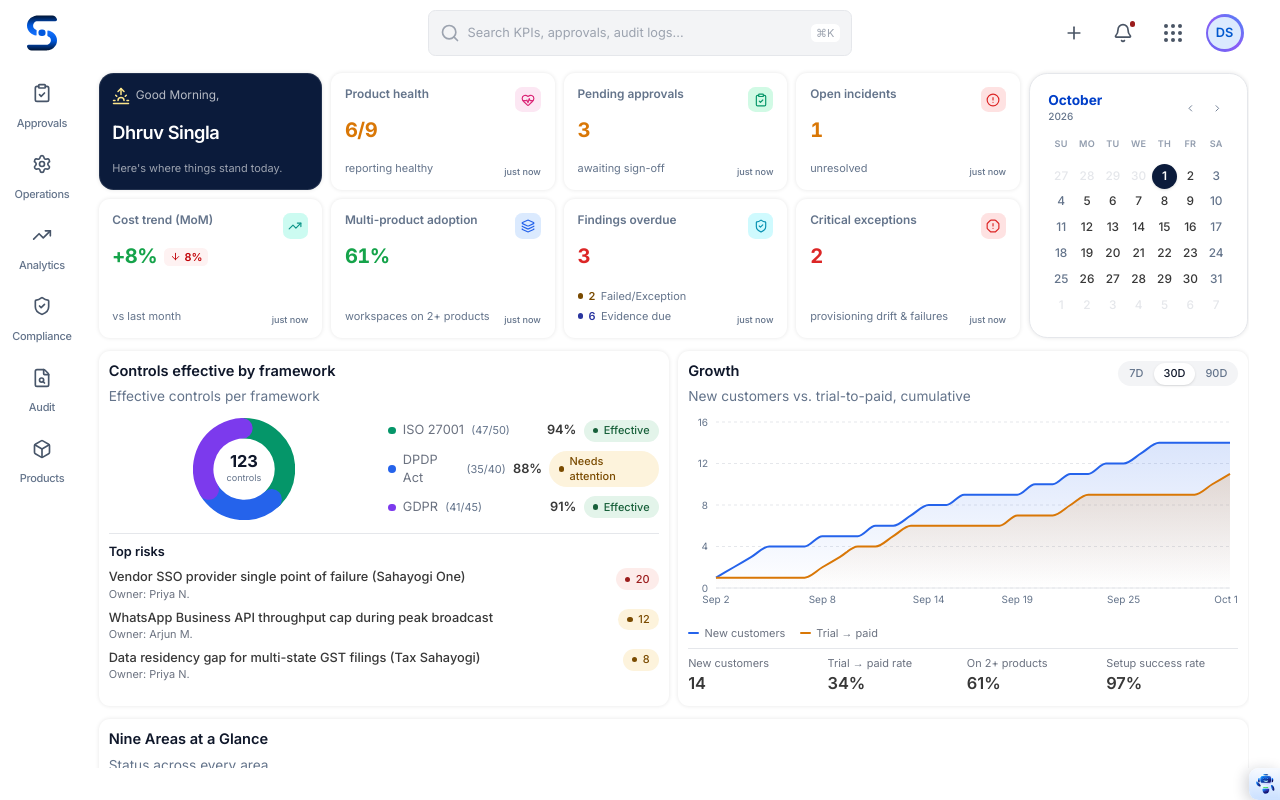
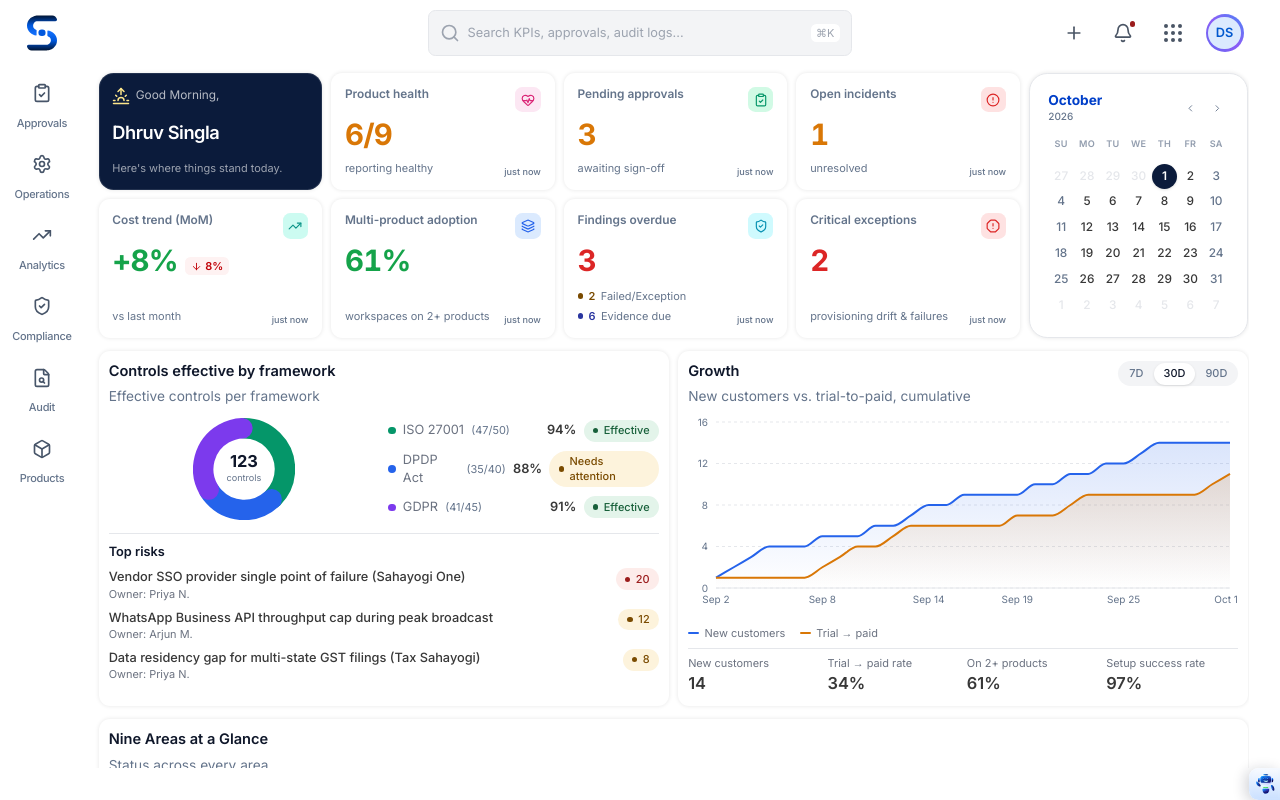
Before and after one commit to RahulRajChaudhary/Setu-v2, a Next.js app: page /founder/dashboard in a window 1280 px wide. Built offline with nearby package versions, Linux system fonts and the light colour scheme.

Commit message:
refine(kpi): enlarge value number (fluid clamp) so cards read fuller, less vacant

```diff
--- a/components/shared/KPITile.tsx
+++ b/components/shared/KPITile.tsx
@@ -131,7 +131,7 @@ export default function KPITile({
       <div className="flex flex-wrap items-end gap-x-2 gap-y-1">
         <span
           className="font-bold leading-none tracking-tight tabular-nums"
-          style={{ color: VALUE_COLOR[status], fontSize: "clamp(1.375rem, 9cqi, 2rem)" }}
+          style={{ color: VALUE_COLOR[status], fontSize: "clamp(1.875rem, 15cqi, 3rem)" }}
         >
           {value}
         </span>
```
